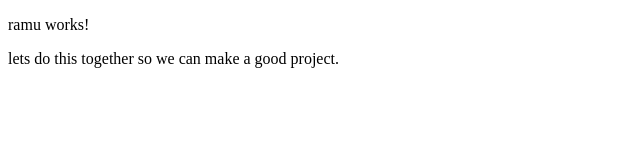
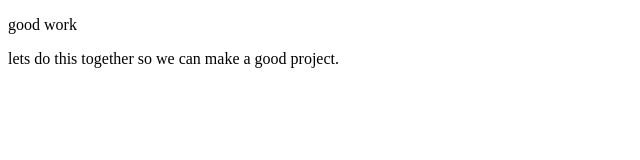
Before and after one commit to SamirLechherbo/todo, an Angular app: page / in a window 1280 px wide. Shown: the top 160 px of the page, without its empty margins (0-640 px from the left). Built offline with nearby package versions, Linux system fonts and the light colour scheme.

Commit message:
created ramu component

```diff
--- a/src/app/ramu/ramu.component.html
+++ b/src/app/ramu/ramu.component.html
@@ -1 +1 @@
-<p>ramu works!</p>
+<p>good work</p>
```
